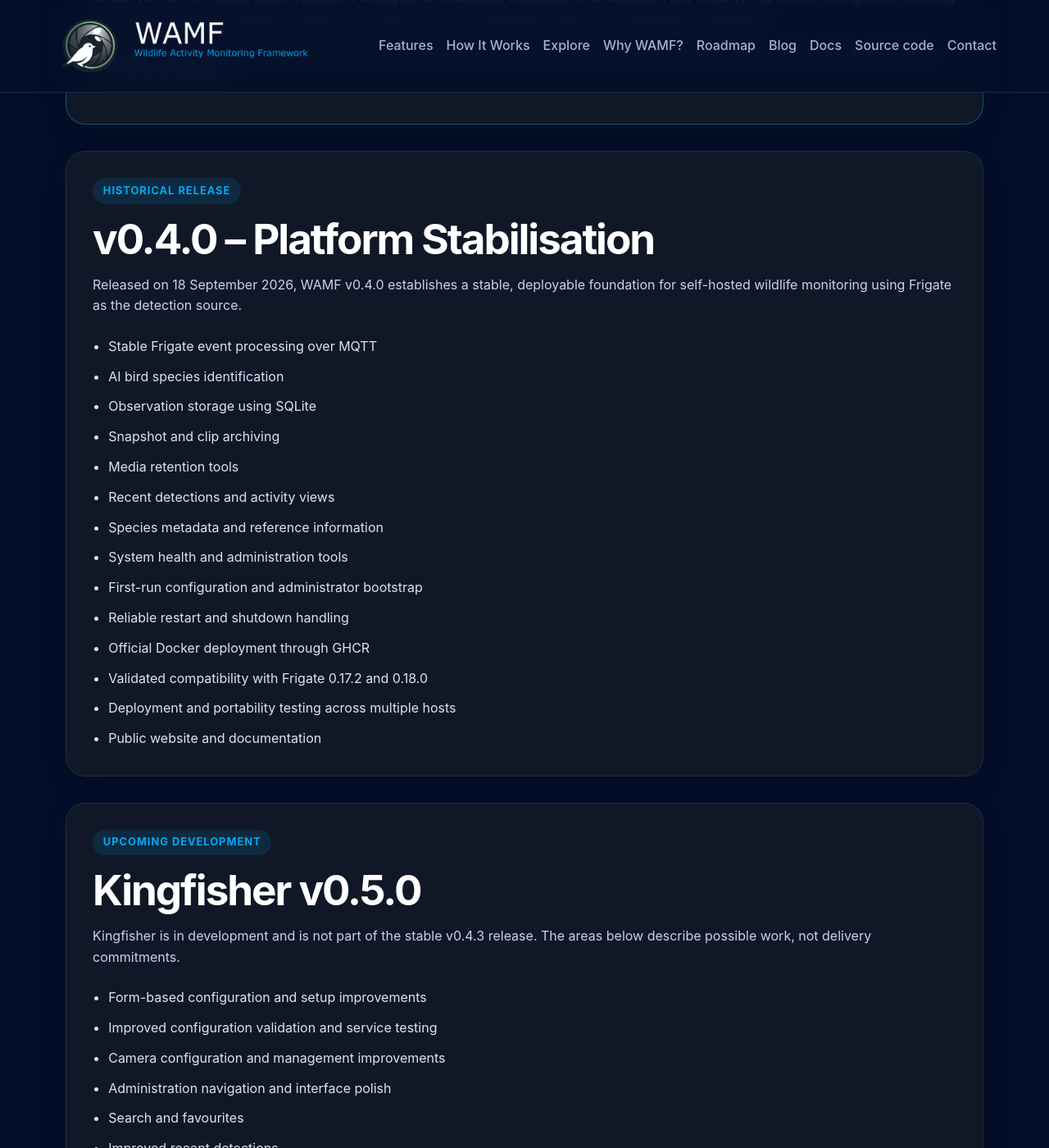
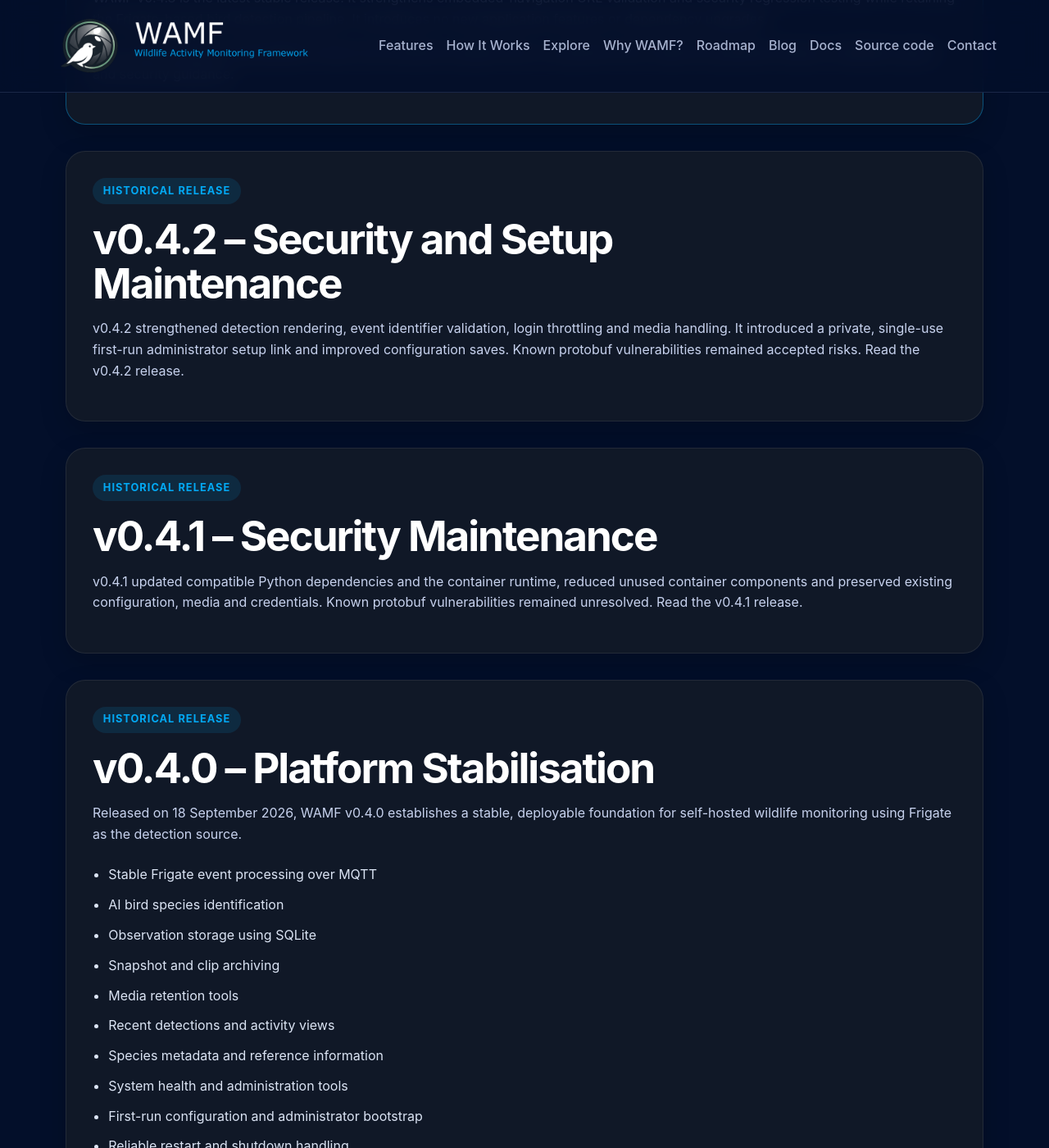
Before and after one commit to WAMF-Project/WAMF-Website, a Jekyll site: the page built from roadmap.html, in a window 1280 px wide and 1400 px high, scrolled down 1001 px. Shown: the whole window at 82% size. Built offline with Jekyll 4.4.1, drawn with Linux system fonts in a browser that asks for light colours.

Commit message:
Include v0.4.1 and v0.4.2 in release roadmap

```diff
--- a/roadmap.html
+++ b/roadmap.html
@@ -20,6 +20,29 @@ description: The WAMF project roadmap, including current releases, planned featu
     <h2>v0.4.3 – Security Maintenance</h2>
     <p>WAMF v0.4.3 is the latest stable release. It strengthens embedded-navigation URL validation and security regression testing while retaining the Frigate-based bird detection pipeline. It introduces no new application features or dependency upgrades.</p>
     <p>Two known protobuf vulnerabilities remain documented accepted risks, not patched fixes. Read the <a href="https://github.com/WAMF-Project/WAMF/releases/tag/v0.4.3">published release</a>, <a href="https://docs.wamf.uk/getting-started/installation/">installation guide</a> and <a href="https://docs.wamf.uk/reference/security/">security guidance</a>.</p>
+  </article>
+
+  <article class="roadmap-release">
+    <span class="roadmap-status">Historical release</span>
+    <h2>v0.4.2 – Security and Setup Maintenance</h2>
+    <p>
+      v0.4.2 strengthened detection rendering, event identifier validation,
+      login throttling and media handling. It introduced a private, single-use
+      first-run administrator setup link and improved configuration saves.
+      Known protobuf vulnerabilities remained accepted risks.
+      <a href="https://github.com/WAMF-Project/WAMF/releases/tag/v0.4.2">Read the v0.4.2 release</a>.
+    </p>
+  </article>
+
+  <article class="roadmap-release">
+    <span class="roadmap-status">Historical release</span>
+    <h2>v0.4.1 – Security Maintenance</h2>
+    <p>
+      v0.4.1 updated compatible Python dependencies and the container runtime,
+      reduced unused container components and preserved existing configuration,
+      media and credentials. Known protobuf vulnerabilities remained unresolved.
+      <a href="https://github.com/WAMF-Project/WAMF/releases/tag/v0.4.1">Read the v0.4.1 release</a>.
+    </p>
   </article>
 
   <article class="roadmap-release">
```
